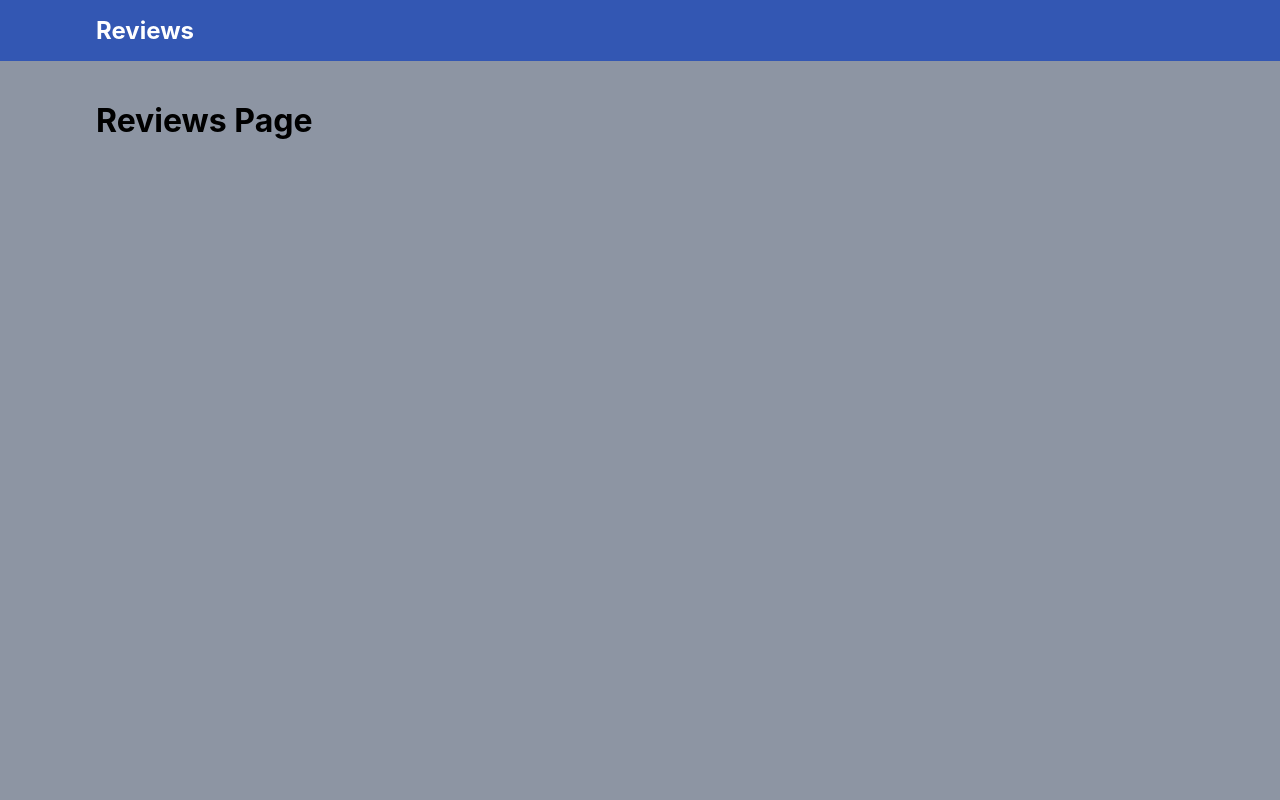
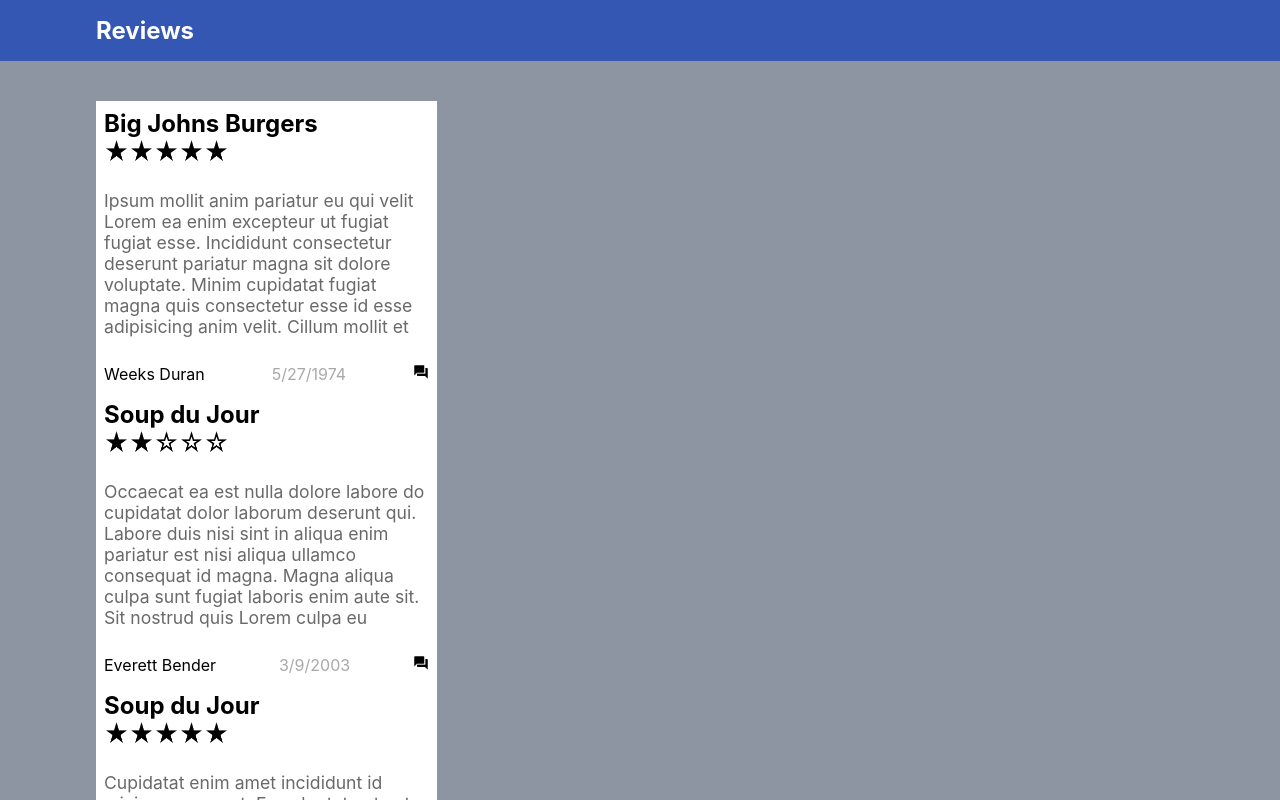
Before and after one commit to Andrew-Tolentino/rt-coding-challenge, a React (Create React App) app: page / in a window 1280 px wide. Shown: the top 800 px of the page. Built offline with nearby package versions, Linux system fonts and the light colour scheme.

Commit message:
WIP on reviews page

```diff
--- a/src/App.jsx
+++ b/src/App.jsx
@@ -2,8 +2,8 @@ import React from 'react';
 import { Routes, Route } from 'react-router-dom';
 
 import RootLayout from './shared/layouts/root-layout/root-layout.component';
-import ReviewsPage from './pages/reviews-page.component';
-import ReviewPage from './pages/review-page.component';
+import ReviewsPage from './pages/reviews-page/reviews-page.component';
+import ReviewPage from './pages/review-page/review-page.component';
 
 const App = () => {
   return (
--- a/src/pages/reviews-page.component.jsx
+++ /dev/null
@@ -1,9 +0,0 @@
-import React from 'react';
-
-const ReviewsPage = () => {
-  return (
-    <h1>Reviews Page</h1>
-  );
-}
-
-export default ReviewsPage;
--- /dev/null
+++ b/src/pages/reviews-page/reviews-page.component.jsx
@@ -0,0 +1,57 @@
+import React, { useEffect, useState } from 'react';
+
+import ReviewCard from '../../shared/components/review-card/review-card.component';
+
+// Replace with a api fetching structure
+import data from '../../data/stubs/reviews.json';
+
+const ReviewsPage = () => {
+  const [loading, setLoading] = useState(true);
+  const [reviews, setReviews] = useState([]);
+
+  useEffect(() => {
+    setTimeout(() => {
+      const fetchedReviews = data.map((val) => {
+        const { id, author, place, published_at, rating, content } = val;
+        return {
+          ratingId: id,
+          author,
+          place,
+          publishedDate: published_at,
+          rating,
+          content
+        };
+      });
+
+      setReviews(fetchedReviews);
+      setLoading(false);
+    }, 5000);
+  }, []);
+
+  if (loading) {
+    return (
+      <p>Loading ...</p>
+    );
+  }
+
+  return (
+    <>
+      {reviews.map((review) => {
+        const { ratingId, author, place, publishedDate, rating, content } = review;
+        return (
+          <ReviewCard
+            key={`${ratingId}_${publishedDate}`}
+            ratingId={ratingId}
+            author={author}
+            place={place}
+            publishedDate={publishedDate}
+            rating={rating}
+            content={content}
+          />
+        );
+      })}
+    </>
+  );
+}
+
+export default ReviewsPage;
```
Also changed, not shown: src/pages/review-page/review-page.component.jsx (renamed from src/pages/review-page.component.jsx).
